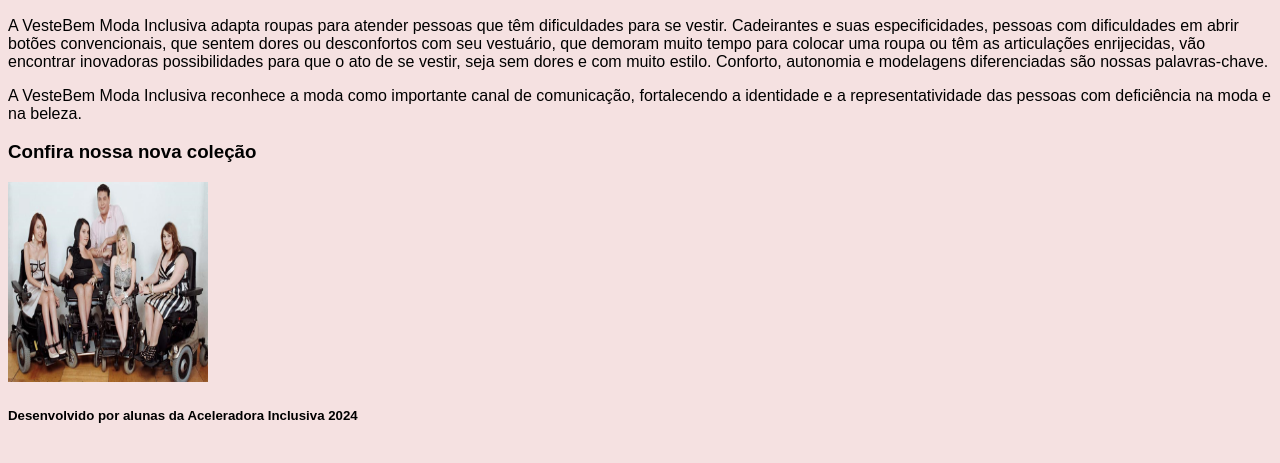
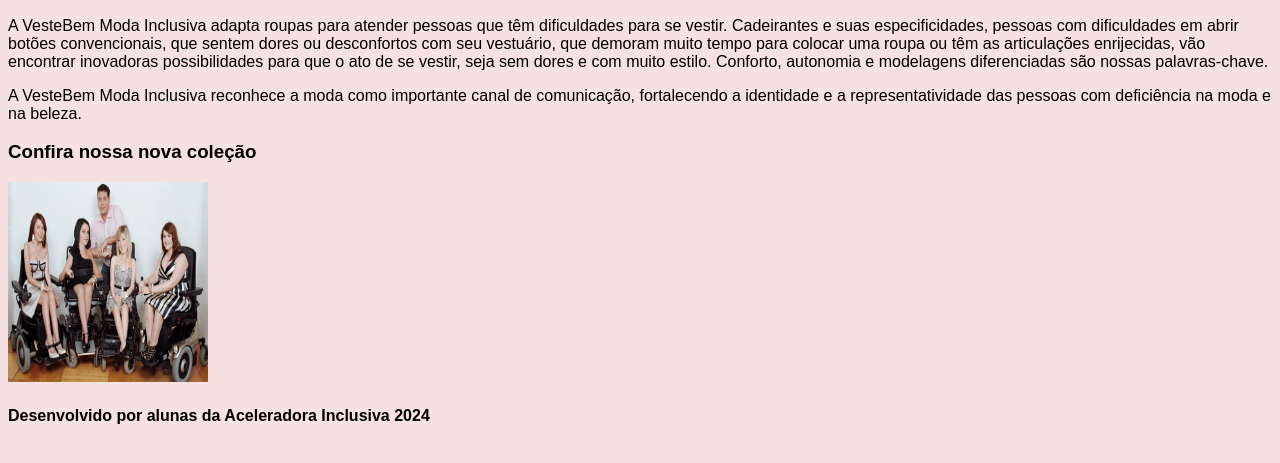
Before and after one commit to GabrielleGobbi/VesteBem, a plain HTML site: page index.html in a window 1280 px wide. Shown: the part 149-612 px from the top of the page. Drawn offline with Linux system fonts and the light colour scheme.

Commit message:
Update index.html

```diff
--- a/index.html
+++ b/index.html
@@ -39,7 +39,7 @@
 </body>
 
 <footer>
-    <h5>Desenvolvido por alunas da Aceleradora Inclusiva 2024</h5>
+    <h4>Desenvolvido por alunas da Aceleradora Inclusiva 2024</h4>
 </footer>
 
 </html>
```
